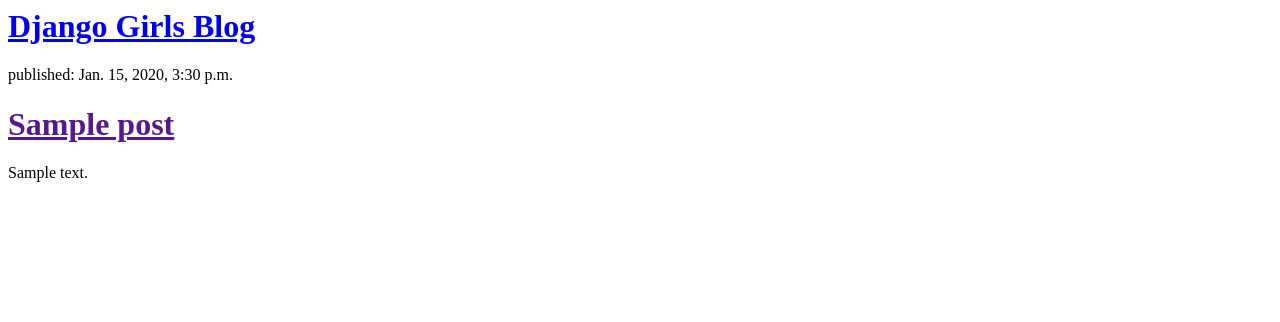
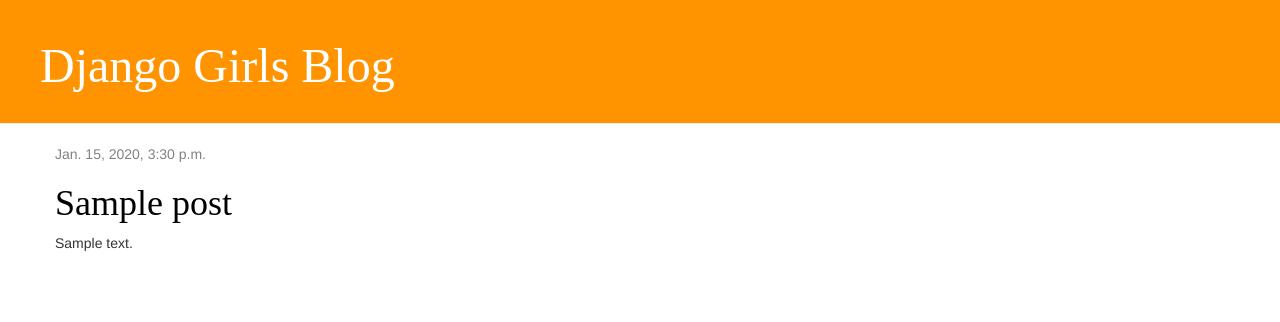
Before and after one commit to anugyakans/my-first-blog, a Django app: template blog/templates/blog/post_list.html in a window 1280 px wide. Shown: the top 322 px of the page. Run offline with Django 3.2, Linux system fonts and the light colour scheme; the template is opened without the code that fills it: values that come from a table or form of the project are taken from there, others are empty; tables that the repository leaves empty hold one stand-in row (values such as "Sample post"); some libraries are stand-ins or nearby versions.

Commit message:
HTML,CSS

```diff
--- /dev/null
+++ b/blog/static/css/blog.css
@@ -0,0 +1,51 @@
+h1 a {
+    color: #FCA205;
+    font-family: 'Lobster';
+
+}
+.page-header {
+    background-color: #ff9400;
+    margin-top: 0;
+    padding: 20px 20px 20px 40px;
+}
+
+.page-header h1, .page-header h1 a, .page-header h1 a:visited, .page-header h1 a:active {
+    color: #ffffff;
+    font-size: 36pt;
+    text-decoration: none;
+}
+
+.content {
+    margin-left: 40px;
+}
+
+h1, h2, h3, h4 {
+    font-family: 'Lobster', cursive;
+}
+
+.date {
+    color: #828282;
+}
+
+.save {
+    float: right;
+}
+
+.post-form textarea, .post-form input {
+    width: 100%;
+}
+
+.top-menu, .top-menu:hover, .top-menu:visited {
+    color: #ffffff;
+    float: right;
+    font-size: 26pt;
+    margin-right: 20px;
+}
+
+.post {
+    margin-bottom: 70px;
+}
+
+.post h1 a, .post h1 a:visited {
+    color: #000000;
+}
--- /dev/null
+++ b/blog/templates/blog/base.html
@@ -0,0 +1,22 @@
+{% load staticfiles %}
+<html>
+    <head>
+        <title>Django Girls blog</title>
+        <link rel="stylesheet" href="//maxcdn.bootstrapcdn.com/bootstrap/3.2.0/css/bootstrap.min.css">
+        <link rel="stylesheet" href="//maxcdn.bootstrapcdn.com/bootstrap/3.2.0/css/bootstrap-theme.min.css">
+        <link rel="stylesheet" href="{% static 'css/blog.css' %}">
+    </head>
+    <body>
+    <div class="page-header">
+        <h1><a href="/">Django Girls Blog</a></h1>
+    </div>
+    <div class="content container">
+        <div class="row">
+            <div class="col-md-8">
+            {% block content %}
+            {% endblock %}
+            </div>
+        </div>
+    </div>
+</body>
+</html>
--- a/blog/templates/blog/post_list.html
+++ b/blog/templates/blog/post_list.html
@@ -1,11 +1,12 @@
-<div>
-    <h1><a href="/">Django Girls Blog</a></h1>
-</div>
-
-{% for post in posts %}
-    <div>
-        <p>published: {{ post.published_date }}</p>
-        <h1><a href="">{{ post.title }}</a></h1>
-        <p>{{ post.text|linebreaksbr }}</p>
-    </div>
-{% endfor %}
+{% extends 'blog/base.html' %}
+{% block content %}
+    {% for post in posts %}
+        <div class="post">
+            <div class="date">
+                {{ post.published_date }}
+            </div>
+            <h1><a href="{% url 'post_detail' pk=post.pk %}">{{ post.title }}</a></h1>
+            <p>{{ post.text|linebreaksbr }}</p>
+        </div>
+    {% endfor %}
+{% endblock %}
--- a/blog/urls.py
+++ b/blog/urls.py
@@ -2,4 +2,6 @@
 from . import views
 
 urlpatterns = [
-    path('post_list/', views.post_list)]
+    path('post_list/', views.post_list, name = 'post_list'),
+    path(r'^post/(?P<pk>\d+)/$', views.post_detail,name = 'post_detail')
+    ]
--- a/blog/views.py
+++ b/blog/views.py
@@ -1,4 +1,4 @@
-from django.shortcuts import render
+from django.shortcuts import render, get_object_or_404
 from .models import Post
 from django.utils import timezone
 
@@ -6,4 +6,6 @@
 	posts = Post.objects.filter(published_date__lte=timezone.now()).order_by('published_date')
 	return render (request,'blog/post_list.html',{'posts': posts})
 
-# Create your views here.
+def post_detail(request, pk):
+    post = get_object_or_404(Post, pk=pk)
+    return render(request, 'blog/post_detail.html', {'post': post})
```
Also changed, not shown: blog/templates/blog/post_detail.html (added, +13 -0 lines).
